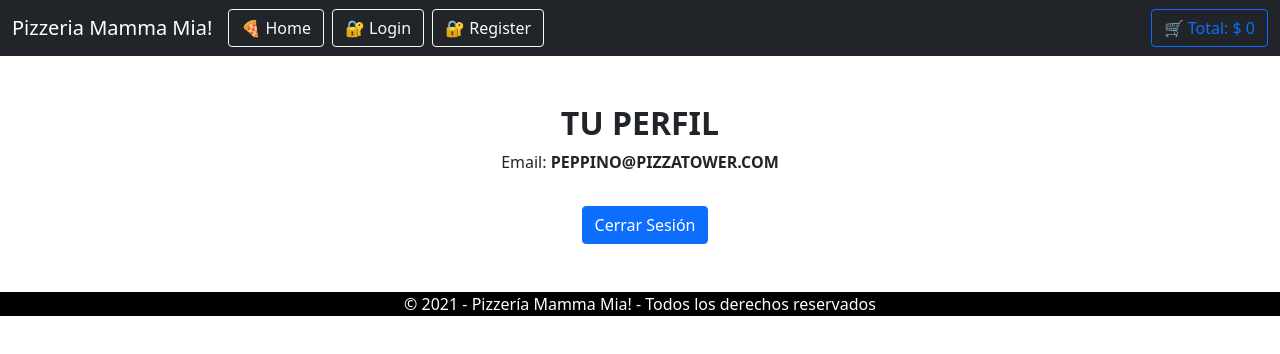
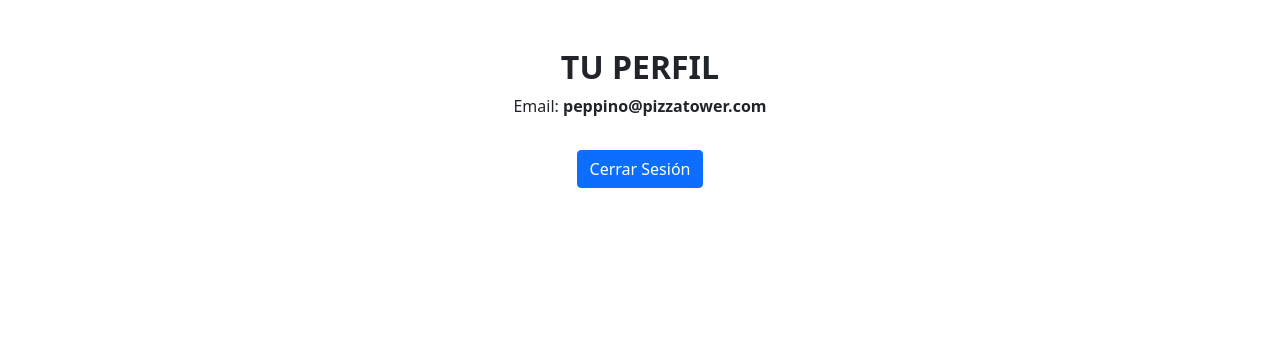
Before and after one commit to Alexanderalavi/react_pizzeria_mamma_mia, a React (Vite) app: page /profile in a window 1280 px wide. Shown: the top 354 px of the page. Built offline with nearby package versions, Linux system fonts and the light colour scheme.

Commit message:
hito react router 2 listo

```diff
--- a/src/App.jsx
+++ b/src/App.jsx
@@ -1,36 +1,20 @@
-import Swal from 'sweetalert2'
-import './App.css'
-import Footer from './components/Footer'
+import { useUser } from './context/UserContext'
+import { Navigate, Route, Routes } from 'react-router-dom'
+import HomePage from './views/HomePage'
 import LoginPage from './views/LoginPage'
-import Navbar from './components/Navbar'
 import RegisterPage from './views/RegisterPage'
-import 'sweetalert2/dist/sweetalert2.min.css'
-import CartPizza from './views/CartPizza'
-import Pizza from './views/Pizza'
-import { Route, Routes } from 'react-router-dom'
-import HomePage from './views/HomePage'
 import ProfilePage from './views/ProfilePage'
-import NotFound from './views/NotFound'
-import { CartProvider } from './context/CartContext'
 
 function App() {
+  const { user } = useUser()
 
   return (
-    <>
-    <CartProvider>
-<Navbar/>
-<Routes>
-  <Route path='/' element={<HomePage />} />
-  <Route path='/register' element={<RegisterPage />} />
-  <Route path='/login' element={<LoginPage />} />
-  <Route path='/cart' element={<CartPizza />} />
-  <Route path='/profile' element={<ProfilePage />} />
-   <Route path='/pizza/p001' element={<Pizza />} />
-   <Route path='/*' element={<NotFound />} />
-</Routes>
-<Footer/>
-</CartProvider>
-    </>
+    <Routes>
+      <Route path='/' element={<HomePage />} />
+      <Route path='/profile' element={user.token ? <ProfilePage /> : <Navigate to='/login' />} />
+      <Route path='/login' element={!user.token ? <LoginPage /> : <Navigate to='/' />} />
+      <Route path='/register' element={!user.token ? <RegisterPage /> : <Navigate to='/' />} />
+    </Routes>
   )
 }
 
--- a/src/components/Navbar.jsx
+++ b/src/components/Navbar.jsx
@@ -1,63 +1,55 @@
-import React from 'react'
-import { Link } from 'react-router-dom';
-import { useCart } from '../context/CartContext';
+import { useUser } from '../context/UserContext'
+import { useCart } from '../context/CartContext'
+import { Link, useNavigate } from 'react-router-dom'
 
 const Navbar = () => {
+  const { token, logout } = useUser()
   const { suma } = useCart()
-  const token = false
+  const navigate = useNavigate()
 
-if(token === false){
+  const handleLogout = () => {
+    logout()
+    navigate('/login')
+  }
+
   return (
     <nav className="navbar navbar-expand-lg navbar-dark bg-dark">
       <div className="container-fluid">
-    <Link className="navbar-brand" to='/'>Pizzeria Mamma Mia!</Link>
+        <Link className="navbar-brand" to="/">Pizzeria Mamma Mia!</Link>
         <button className="navbar-toggler" type="button" data-bs-toggle="collapse" data-bs-target="#navbarText" aria-controls="navbarText" aria-expanded="false" aria-label="Toggle navigation">
           <span className="navbar-toggler-icon"></span>
         </button>
         <div className="collapse navbar-collapse" id="navbarText">
           <ul className="navbar-nav me-auto mb-2 mb-lg-0">
             <li className="nav-item">
-          <Link type="button" className="btn btn-outline-light me-2" to='/'>🍕 Home</Link>
+              <Link className="btn btn-outline-light me-2" to="/">🍕 Home</Link>
+            </li>
+            {token ? (
+              <>
+                <li className="nav-item">
+                  <Link className="btn btn-outline-light me-2" to="/profile">🔓 Profile</Link>
                 </li>
                 <li className="nav-item">
-          <Link type="button" className="btn btn-outline-light me-2" to='/login'>🔐 Login</Link>
+                  <button className="btn btn-outline-light me-2" onClick={handleLogout}>🔒 Logout</button>
+                </li>
+              </>
+            ) : (
+              <>
+                <li className="nav-item">
+                  <Link className="btn btn-outline-light me-2" to="/login">🔐 Login</Link>
                 </li>
                 <li className="nav-item">
-          <Link type="button" className="btn btn-outline-light me-2" to='register'>🔐 Register</Link>
+                  <Link className="btn btn-outline-light me-2" to="/register">🔐 Register</Link>
                 </li>
+              </>
+            )}
           </ul>
-     <Link type="button" className="btn btn-outline-primary" to='/cart'> 🛒 Total: $ {suma}</Link>
+          <Link className="btn btn-outline-primary" to="/cart">
+            🛒 Total: $ {suma}
+          </Link>
         </div>
       </div>
     </nav>
   )
 }
-else{
-  return(
-     <nav className="navbar navbar-expand-lg navbar-dark bg-dark">
-  <div className="container-fluid">
-    <Link className="navbar-brand" to='/'>Pizzeria Mamma Mia!</Link>
-    <button className="navbar-toggler" type="button" data-bs-toggle="collapse" data-bs-target="#navbarText" aria-controls="navbarText" aria-expanded="false" aria-label="Toggle navigation">
-      <span className="navbar-toggler-icon"></span>
-    </button>
-    <div className="collapse navbar-collapse" id="navbarText">
-      <ul className="navbar-nav me-auto mb-2 mb-lg-0">
-        <li className="nav-item">
-         <Link type="button" className="btn btn-outline-light me-2" to='/'>🍕 Home</Link>
-        </li>
-        <li className="nav-item">
-          <Link type="button" className="btn btn-outline-light me-2" to='profile'>🔓 Profile</Link>
-        </li>
-        <li className="nav-item">
-         <button type="button" className="btn btn-outline-light me-2">🔒 Logout</button>
-        </li>
-      </ul>
-      <Link type="button" className="btn btn-outline-primary" to='/cart'> 🛒 Total: $ {suma}</Link>
-    </div>
-  </div>
-</nav>
-  )
-}
-}
-
 export default Navbar
--- a/src/context/UserContext.jsx
+++ b/src/context/UserContext.jsx
@@ -4,12 +4,16 @@ const UserContext = createContext()
 export const useUser = () => useContext(UserContext)
 
 export const UserProvider = ({ children }) => {
-  const [token, setToken] = useState(true) // token por defecto en true
+  const [user, setUser] = useState({
+    email: "peppino@pizzatower.com",
+    displayName: "Peppino",
+    token: true,
+  })
 
-  const logout = () => setToken(false)
+  const logout = () => setUser({ token: false })
 
   return (
-    <UserContext.Provider value={{ token, logout }}>
+    <UserContext.Provider value={{ user, logout }}>
       {children}
     </UserContext.Provider>
   )
--- a/src/views/CartPizza.jsx
+++ b/src/views/CartPizza.jsx
@@ -1,46 +1,36 @@
-import { useCart } from '../context/CartContext';
-
+import { useCart } from '../context/CartContext'
+import { useUser } from '../context/UserContext'
 
 const CartPizza = () => {
- const { carro, agregarCarro, removerCarro, suma } = useCart()
+  const { carro, agregarCarro, removerCarro, suma } = useCart()
+  const { token } = useUser()
 
   return (
     <div className="container mt-4">
       <h2 className="mb-4">Detalles del pedido:</h2>
 
-      {carro.length ? (<section>{carro.map(({ id, img, name, price, count }) => (
+      {carro.length ? (
+        <section>
+          {carro.map(({ id, img, name, price, count }) => (
             <div key={id} className="d-flex align-items-center justify-content-between mb-3 border-bottom pb-2">
               <div className="d-flex align-items-center gap-3">
-                <img
-                  src={img}
-                  alt={name}
-                  style={{
-                    width: 50,
-                    height: 50,
-                    objectFit: 'cover',
-                    borderRadius: 5,
-                  }}/>
+                <img src={img} alt={name} style={{width: 50, height: 50, objectFit: 'cover', borderRadius: 5,}} />
                 <span className="fw-bold text-capitalize">{name}</span>
                 <span>${price}</span>
               </div>
 
               <div className="d-flex align-items-center gap-2">
-
-                <button className="btn btn-outline-danger btn-sm"  onClick={() => removerCarro(id)}>
-                  -
-                </button>
-
+                <button className="btn btn-outline-danger btn-sm" onClick={() => removerCarro(id)}>-</button>
                 <span className="fw-bold">{count}</span>
-
-                <button className="btn btn-outline-primary btn-sm"  onClick={() => agregarCarro({ id, img, name, price })}>
-                  +
-                </button>
+                <button className="btn btn-outline-primary btn-sm" onClick={() => agregarCarro({ id, img, name, price })}>+</button>
               </div>
-            </div> ))}
+            </div>
+          ))}
 
           <div className="text-start mt-4 mb-4">
             <h4>Total: ${suma}</h4>
-            <button className="btn btn-dark mt-2">Pagar</button>
+            <button className="btn btn-dark mt-2" disabled={!token}>Pagar</button>
+            {!token && <p className="text-danger mt-2">Debes iniciar sesión para pagar.</p>}
           </div>
         </section>
       ) : (
--- a/src/views/LoginPage.jsx
+++ b/src/views/LoginPage.jsx
@@ -1,9 +1,13 @@
 import React, { useState } from 'react'
 import Swal from 'sweetalert2'
+import { useUser } from '../context/UserContext'
+import { useNavigate } from 'react-router-dom'
 
 const LoginPage = () => {
-  const [email, setEmail] = useState('');
+  const [email, setEmail] = useState('')
   const [password, setPassword] = useState('')
+  const { setUser } = useUser()
+  const navigate = useNavigate()
 
   const validarLogin = (e) => {
     e.preventDefault()
@@ -16,7 +20,7 @@ const LoginPage = () => {
       })
     }
 
-    if (password.length <= 6) {
+    if (password.length < 7) {
       return Swal.fire({
         icon: "error",
         title: "Oops...",
@@ -24,8 +28,15 @@ const LoginPage = () => {
       })
     }
 
-    return Swal.fire({
-      title: "Registro Exitoso!",
+    // Simular login exitoso
+    setUser({
+      email,
+      displayName: email.split('@')[0],
+      token: true
+    })
+
+    Swal.fire({
+      title: "Login Exitoso!",
       width: 600,
       padding: "3em",
       color: "#716add",
@@ -36,14 +47,14 @@ const LoginPage = () => {
         left top
         no-repeat
       `
-    })
+    }).then(() => navigate('/'))
   }
 
   return (
     <section>
-      <h1 className='titulo'>Login</h1>
-      <form className='ingresoDatos' onSubmit={validarLogin}>
-        <div className='forma'>
+      <h1 className="titulo">Login</h1>
+      <form className="ingresoDatos" onSubmit={validarLogin}>
+        <div className="forma">
           <label>Email</label>
           <input
             type="email"
@@ -52,7 +63,7 @@ const LoginPage = () => {
           />
         </div>
 
-        <div className='forma'>
+        <div className="forma">
           <label>Contraseña</label>
           <input
             type="password"
@@ -69,4 +80,4 @@ const LoginPage = () => {
   )
 }
 
-export default LoginPage;
+export default LoginPage
--- a/src/views/ProfilePage.jsx
+++ b/src/views/ProfilePage.jsx
@@ -1,19 +1,27 @@
-import React from 'react';
+import React from 'react'
+import { useUser } from '../context/UserContext'
+import { useNavigate } from 'react-router-dom'
 
 const ProfilePage = () => {
+  const { user, logout } = useUser()
+  const navigate = useNavigate()
 
-  const userEmail = 'PEPPINO@PIZZATOWER.COM'
-
+  const handleLogout = () => {
+    logout()
+    navigate('/login')
+  }
 
   return (
     <section className="container my-5 text-center">
-      <h2 className='fw-bolder text-uppercase'>Tu Perfil</h2>
-      <p>Email: <span className='fw-bolder'>{userEmail}</span></p>
-      <button className="btn btn-primary mt-3">
+      <h2 className="fw-bolder text-uppercase">Tu Perfil</h2>
+      <p>
+        Email: <span className="fw-bolder">{user.email}</span>
+      </p>
+      <button className="btn btn-primary mt-3" onClick={handleLogout}>
         Cerrar Sesión
       </button>
     </section>
-  );
-};
+  )
+}
 
 export default ProfilePage
```
Also changed, not shown: src/components/Tarjetapizza.jsx (+10 -7 lines), src/main.jsx (+7 -1 lines). Lines whose indentation alone changed are shown as unchanged.
